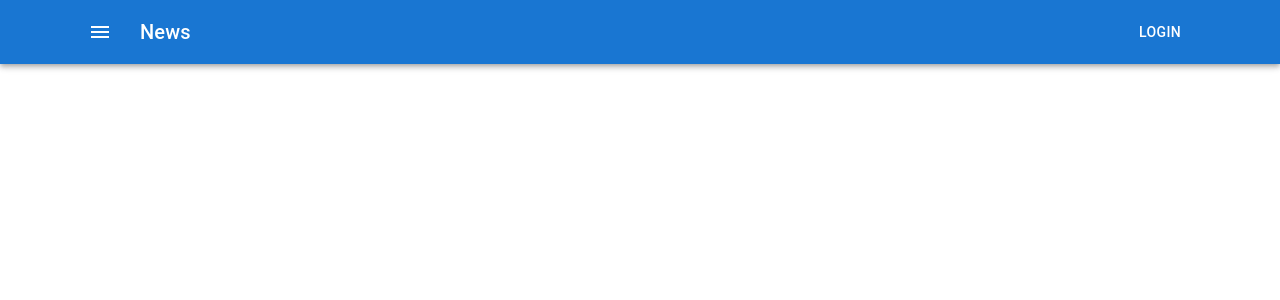
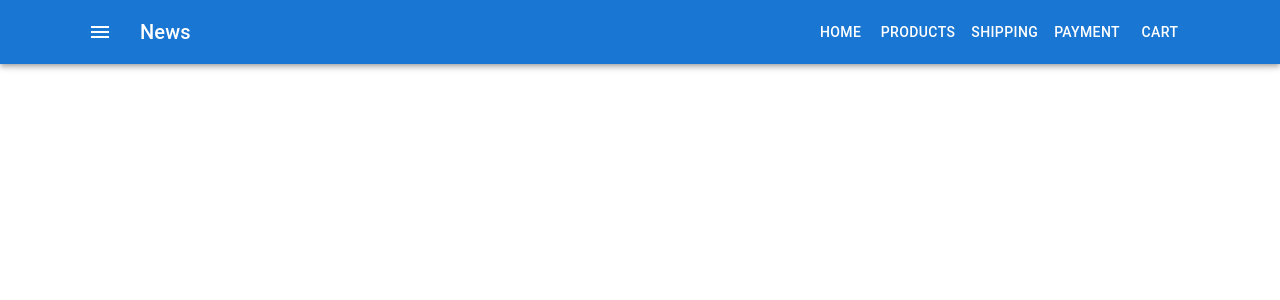
Before and after one commit to max-anikin/react-26-09, a React (Create React App) app: page / in a window 1280 px wide. Shown: the top 300 px of the page. Built offline with nearby package versions, Linux system fonts and the light colour scheme; the HTML template or start-up script is replaced by a standard one.

Commit message:
added Menu conponent. Buttons to Menu

```diff
--- /dev/null
+++ b/src/components/Menu/Menu.tsx
@@ -0,0 +1,15 @@
+import Button from '@mui/material/Button'
+
+type Props = {}
+const Menu = (props: Props) => {
+    return (
+        <>
+            <Button color="inherit">Home</Button>
+            <Button color="inherit">Products</Button>
+            <Button color="inherit">Shipping</Button>
+            <Button color="inherit">Payment</Button>
+            <Button color="inherit">Cart</Button>
+        </>
+    )
+}
+export default Menu
--- a/src/container/Header/Header.tsx
+++ b/src/container/Header/Header.tsx
@@ -1,10 +1,11 @@
 import AppBar from '@mui/material/AppBar'
 import Toolbar from '@mui/material/Toolbar'
 import Typography from '@mui/material/Typography'
-import Button from '@mui/material/Button'
+
 import IconButton from '@mui/material/IconButton'
 import MenuIcon from '@mui/icons-material/Menu'
 import Container from '@mui/material/Container'
+import Menu from 'components/Menu/Menu'
 
 type Props = {}
 const Header = (props: Props) => {
@@ -29,7 +30,7 @@
                         >
                             News
                         </Typography>
-                        <Button color="inherit">Login</Button>
+                        <Menu />
                     </Toolbar>
                 </Container>
             </AppBar>
```
